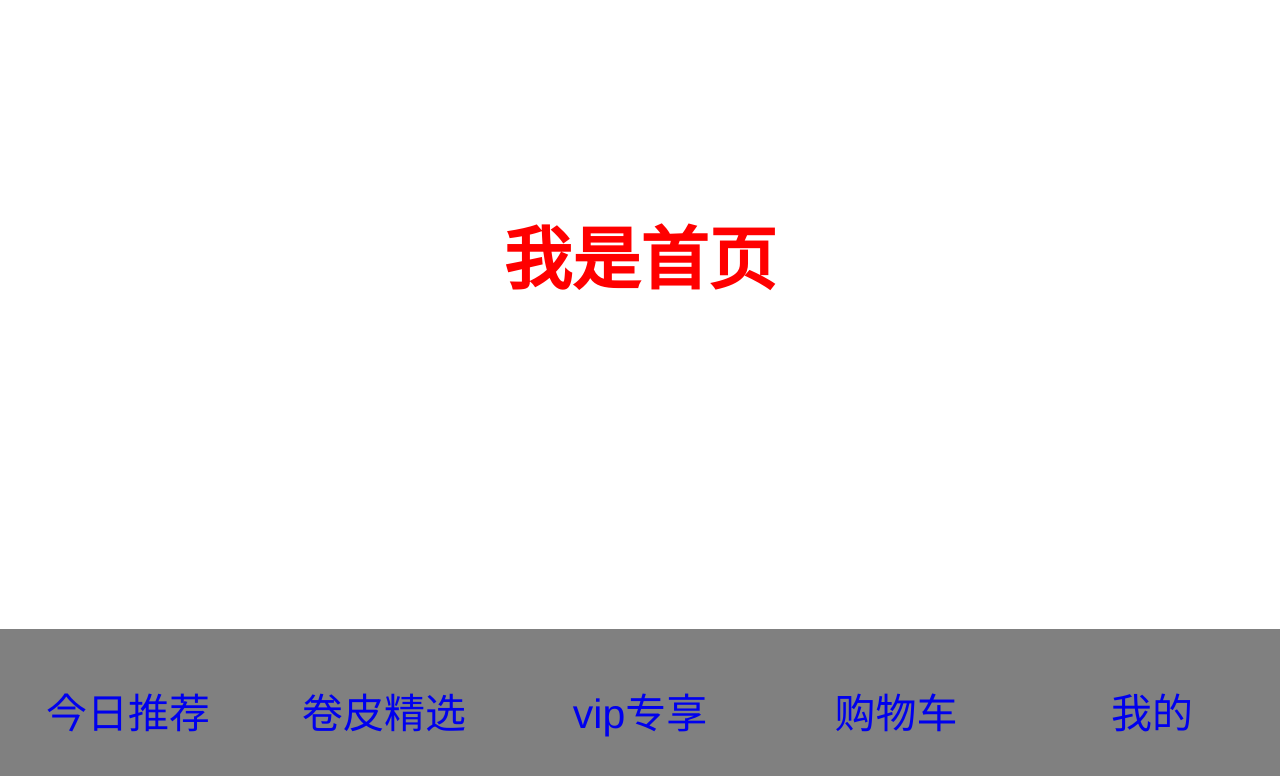
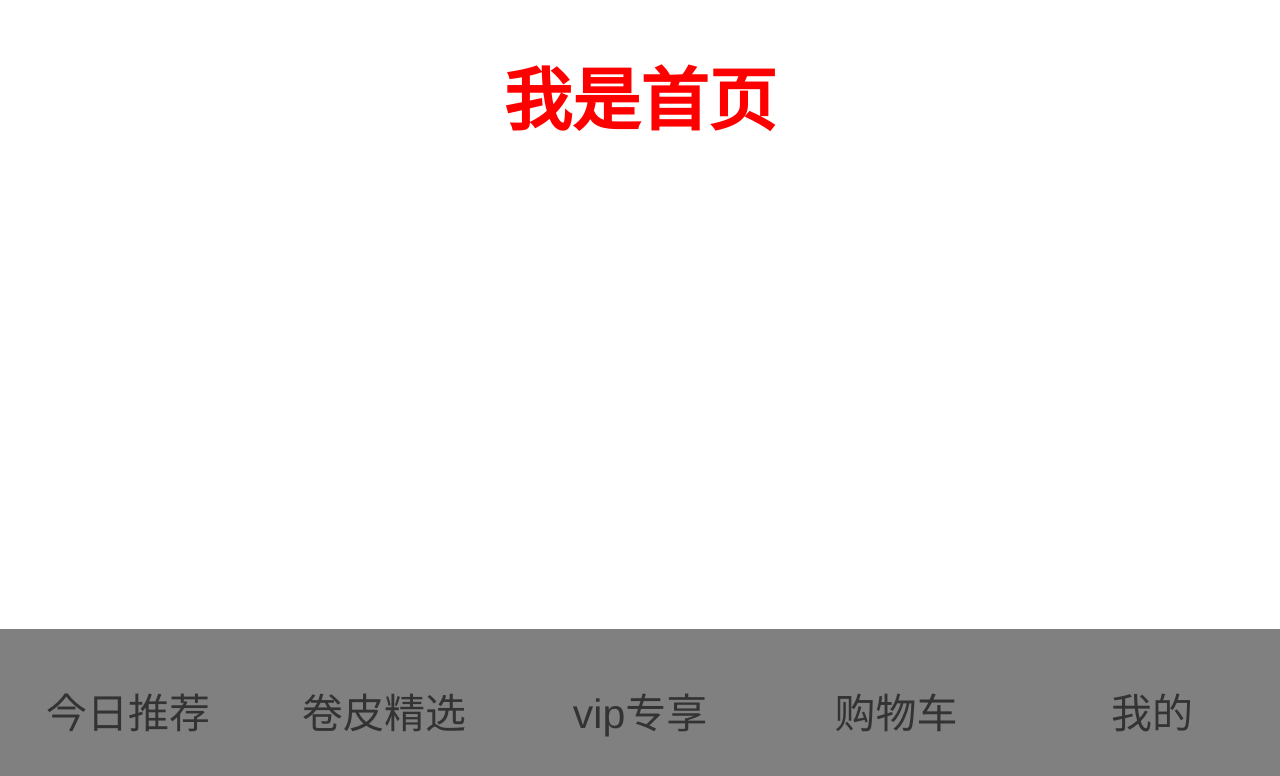
Before and after one commit to Eastblue11/roll, a Vue app: page / in a window 1280 px wide. Shown: the top 776 px of the page. Built offline with nearby package versions, Linux system fonts and the light colour scheme.

Commit message:
modify app.vue

```diff
--- a/src/App.vue
+++ b/src/App.vue
@@ -37,7 +37,6 @@ export default {
   -moz-osx-font-smoothing: grayscale;
   text-align: center;
   color: #2c3e50;
-  margin-top: 0.6rem;
 }
 
 #app ul{
@@ -58,6 +57,7 @@ export default {
 }
 a{
   text-decoration: none;
+  color: #333;
 }
 
 </style>
```
